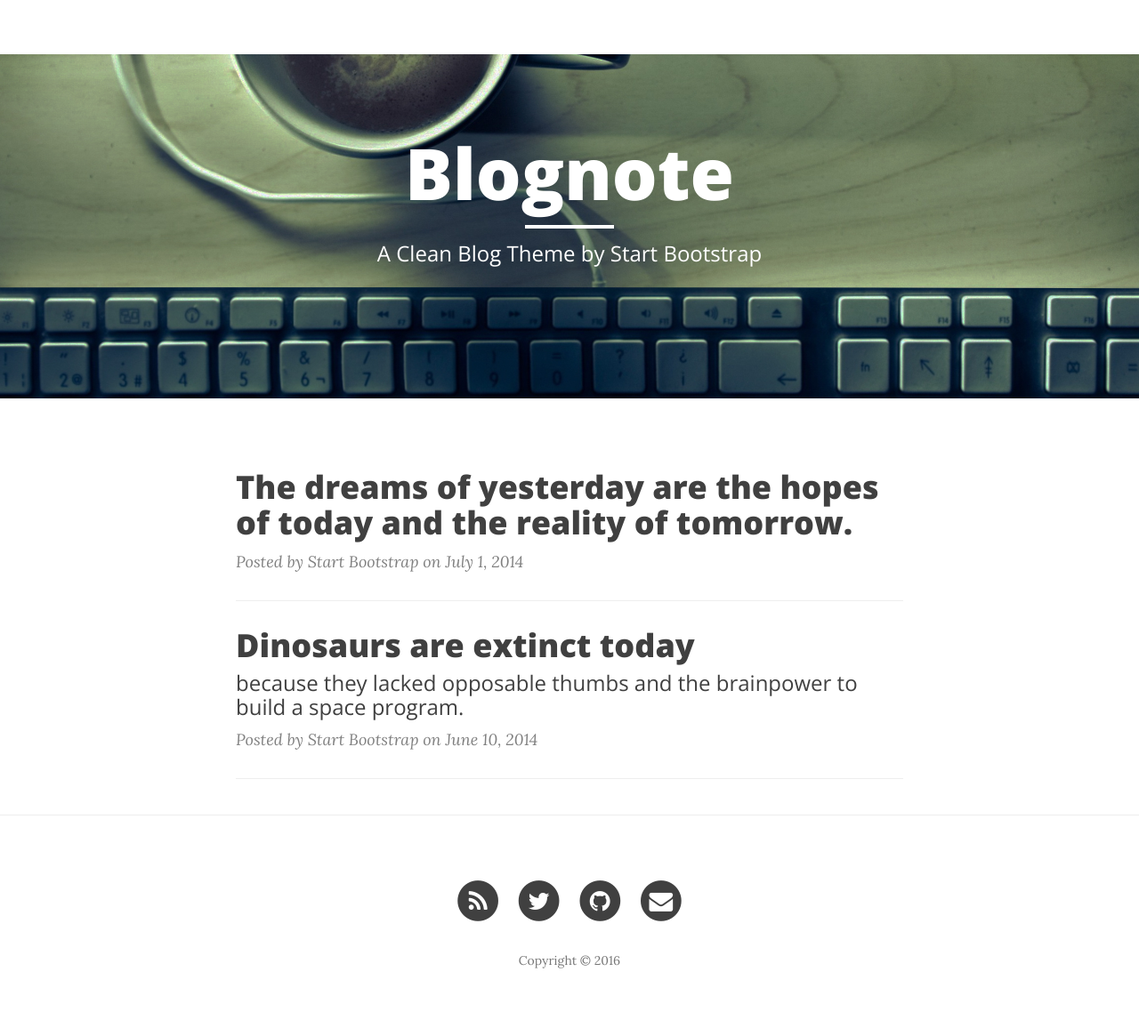
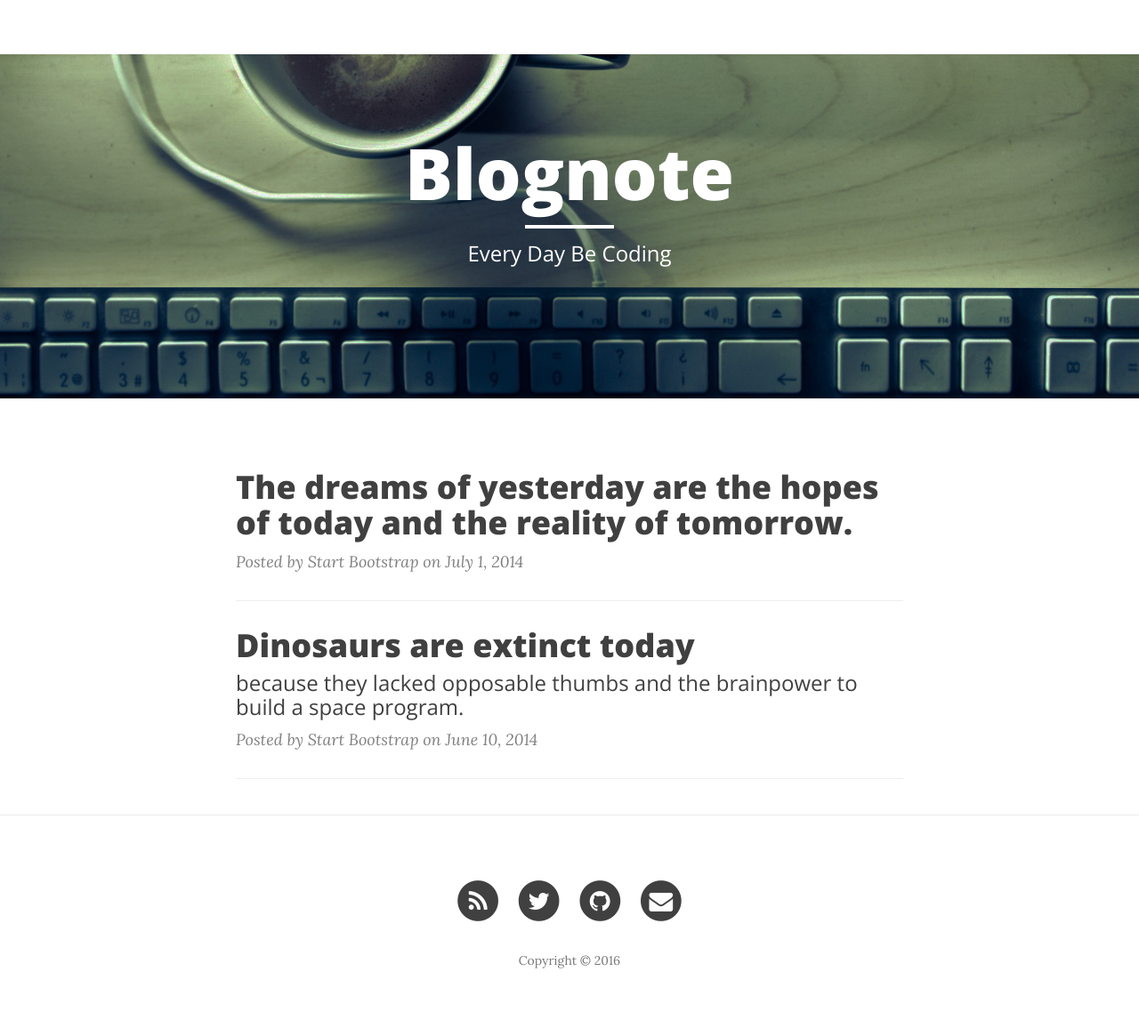
Before and after one commit to blognote/blognote.github.io, a Jekyll site: the page built from index.html, in a window 1280 px wide. Shown: the whole page at 89% size. Built offline with Jekyll 4.4.1, drawn with Linux system fonts in a browser that asks for light colours; nearby versions of some CDN libraries; the list of posts is cut into pages by our own code.

Commit message:
every day be coding

```diff
--- a/index.html
+++ b/index.html
@@ -1,6 +1,6 @@
 ---
 layout: page
-description: "A Clean Blog Theme by Start Bootstrap"
+description: "Every Day Be Coding"
 ---
 
 {% for post in paginator.posts %}
```
